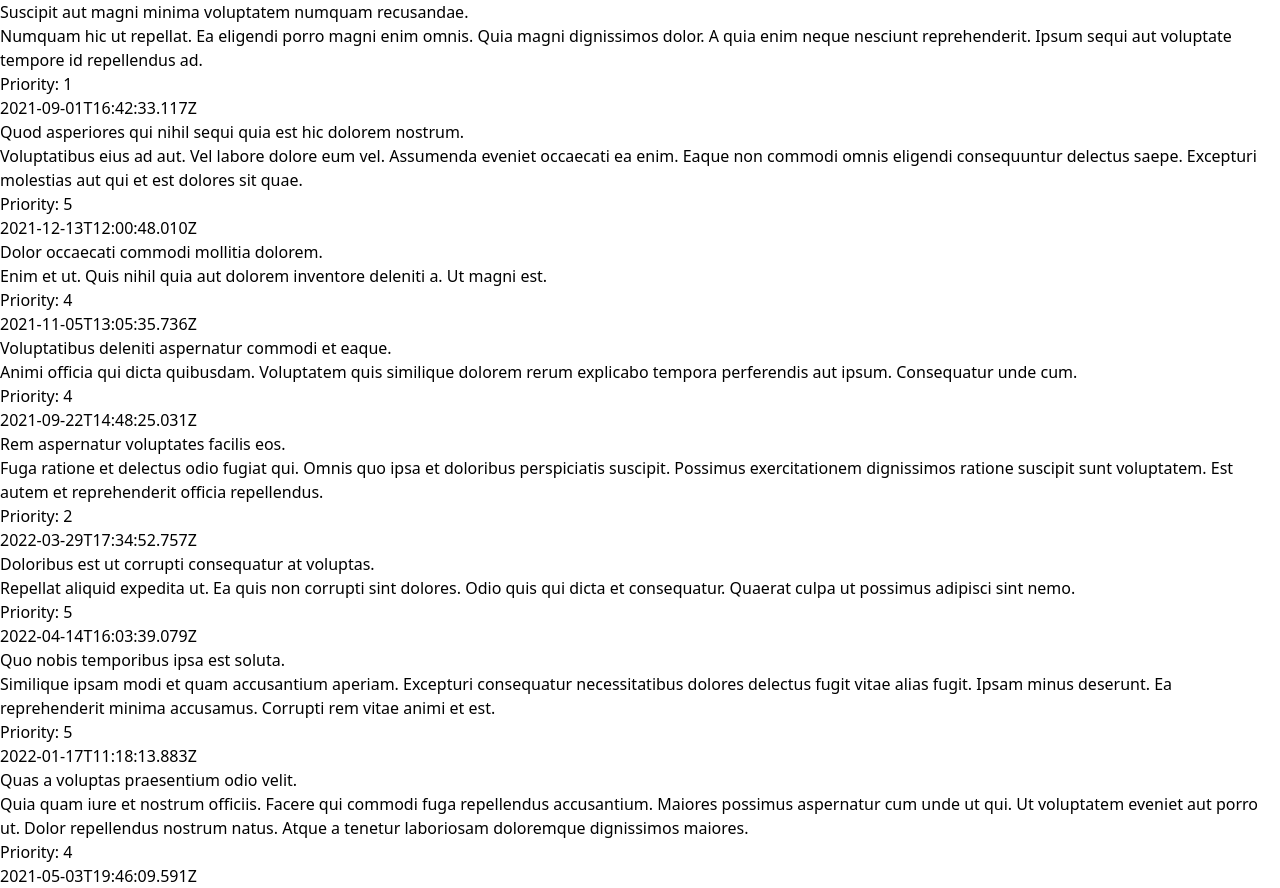
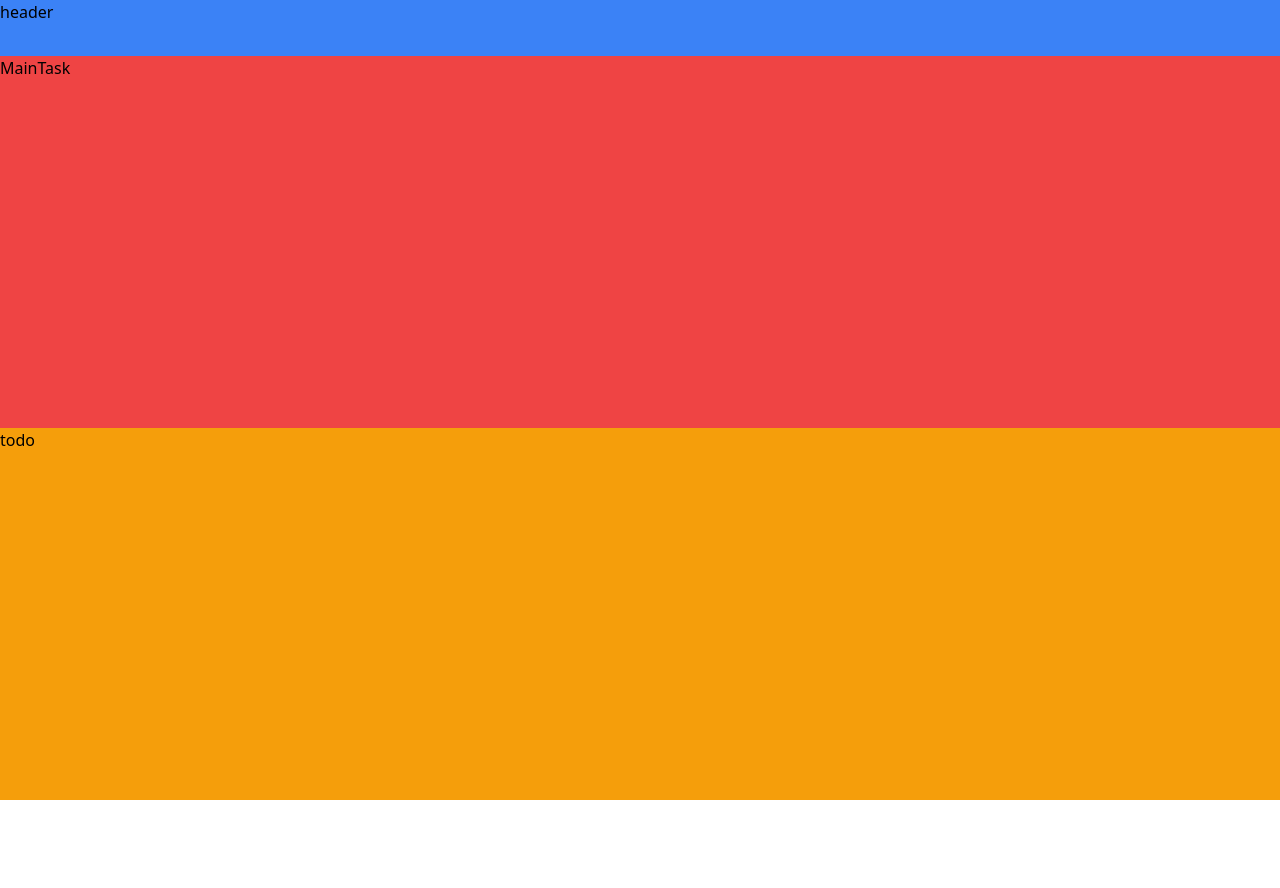
Before and after one commit to ann-kar/perfect-day, a Next.js app: page / in a window 1280 px wide. After the commit the page ends 800 px from the top, so only its background shows below. Built offline with nearby package versions, Linux system fonts and the light colour scheme.

Commit message:
styles: dashboard structure

```diff
--- a/pages/index.tsx
+++ b/pages/index.tsx
@@ -1,7 +1,5 @@
 import type { NextPage } from "next";
 import Head from "next/head";
-
-import { HabitList } from "../components/HabitList";
 
 const Home:NextPage = () => {
   return (
@@ -10,8 +8,16 @@ const Home:NextPage = () => {
           <title>Perfect day: a habit tracker focused on now</title>
           <meta name="description" content="Your habits" />
         </Head>
-        <div>
-          <HabitList />
+        <div className="flex flex-col h-screen">
+          <div className="bg-blue-500 h-14">
+          {/* <Header/> */}header
+          </div>
+          <div className="bg-red-500 grow">
+          {/* <MainTask/>  */} MainTask
+          </div>
+          <div className="bg-amber-500 grow">
+          {/* <Todo/> */} todo
+        </div>
         </div>
       </div>
   );
```
